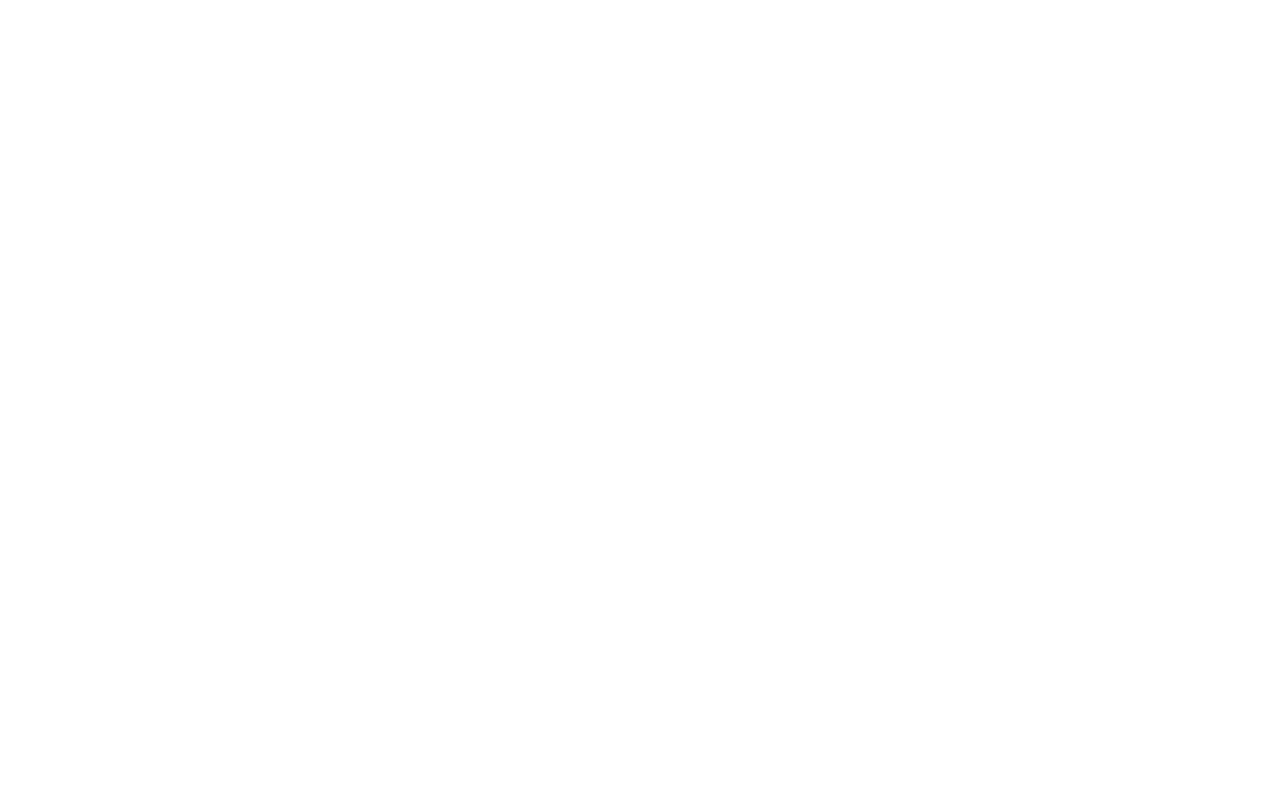
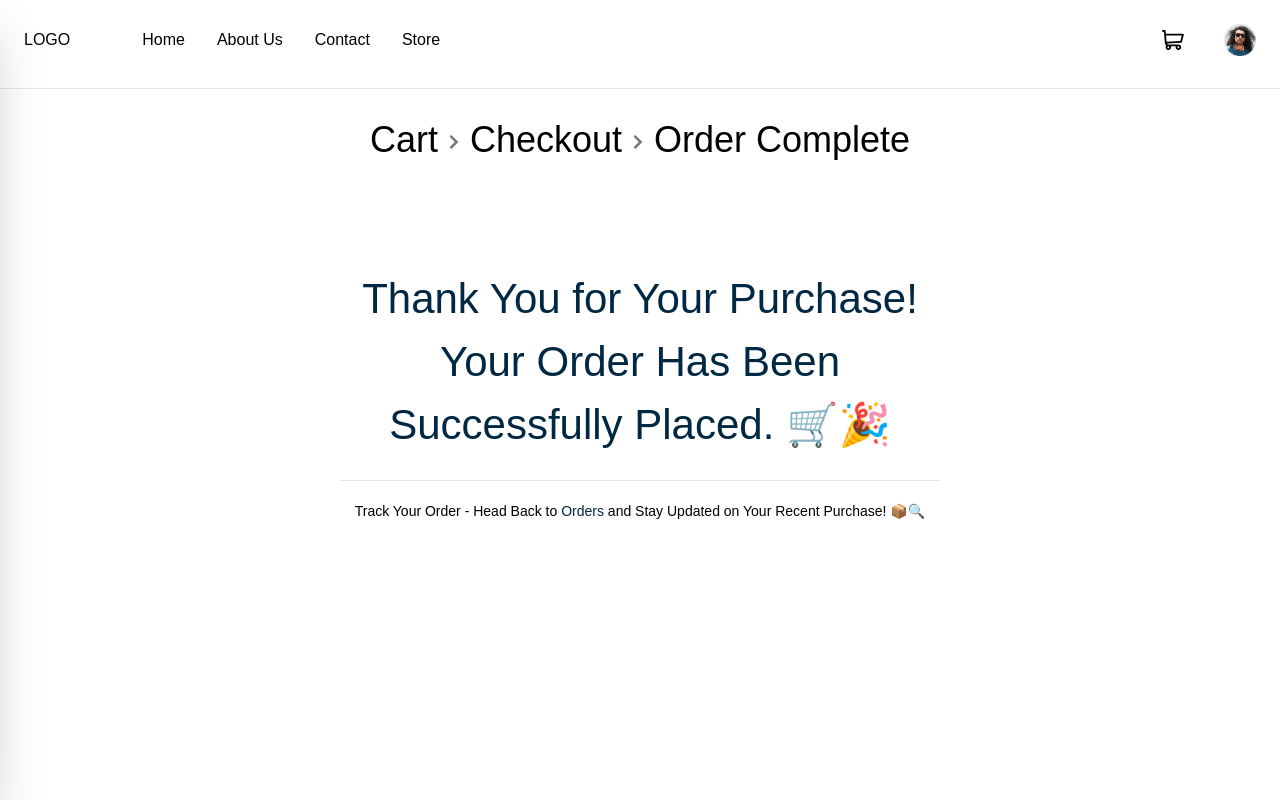
Before and after one commit to ItzNadeesH/Stray-Animal-Adoption-and-Care-Platform, a React (Create React App) app in the folder frontend/: page /ordercomplete in a window 1280 px wide. Before the commit this address had no page. Built offline with nearby package versions, Linux system fonts and the light colour scheme; the HTML template or start-up script is replaced by a standard one.

Commit message:
Create order complete page

```diff
--- a/frontend/src/App.js
+++ b/frontend/src/App.js
@@ -4,6 +4,7 @@ import Product from './pages/Product';
 import Home from './pages/Home';
 import Cart from './pages/Cart';
 import Checkout from './pages/Checkout';
+import OrderComplete from './pages/OrderComplete';
 
 function App() {
   return (
@@ -17,6 +18,7 @@ function App() {
           <Route path="/store/product" element={<Product />} />
           <Route path="/cart" element={<Cart />} />
           <Route path="/checkout" element={<Checkout />} />
+          <Route path="/ordercomplete" element={<OrderComplete />} />
         </Routes>
       </Router>
     </>
--- /dev/null
+++ b/frontend/src/pages/OrderComplete.js
@@ -0,0 +1,33 @@
+import Layout from './Layout';
+import { FaChevronRight } from 'react-icons/fa';
+
+const OrderComplete = () => {
+  return (
+    <>
+      <Layout>
+        <div className="max-w-screen-xl mx-auto px-5">
+          <h2 className="flex justify-center items-center text-[20px] s:text-[24px] md:text-[36px] my-6">
+            Cart
+            <FaChevronRight size={16} color="#767676" className="mx-2 mt-1" />
+            Checkout
+            <FaChevronRight size={16} color="#767676" className="mx-2 mt-1" />
+            Order Complete
+          </h2>
+          <h1 className="mx-auto mt-[100px] text-cyan-blue max-w-[600px] text-center text-[24px] sm:text-[42px] border-b border-[#e6e6e6] pb-6">
+            Thank You for Your Purchase! Your Order Has Been Successfully
+            Placed. <span> 🛒🎉</span>
+          </h1>
+          <p className="mt-5 text-[14px] text-center">
+            Track Your Order - Head Back to{' '}
+            <span className="text-cyan-blue font-medium cursor-pointer">
+              Orders
+            </span>{' '}
+            and Stay Updated on Your Recent Purchase! 📦🔍
+          </p>
+        </div>
+      </Layout>
+    </>
+  );
+};
+
+export default OrderComplete;
```
